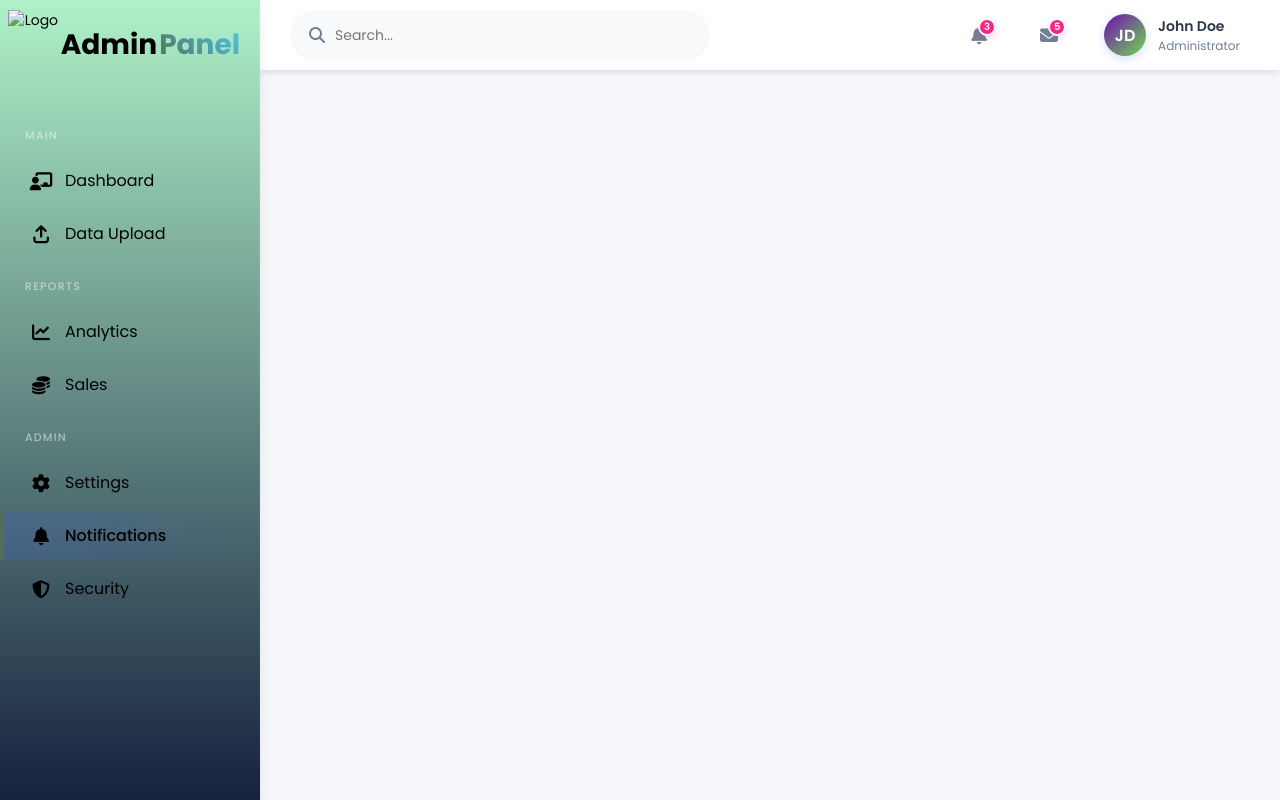
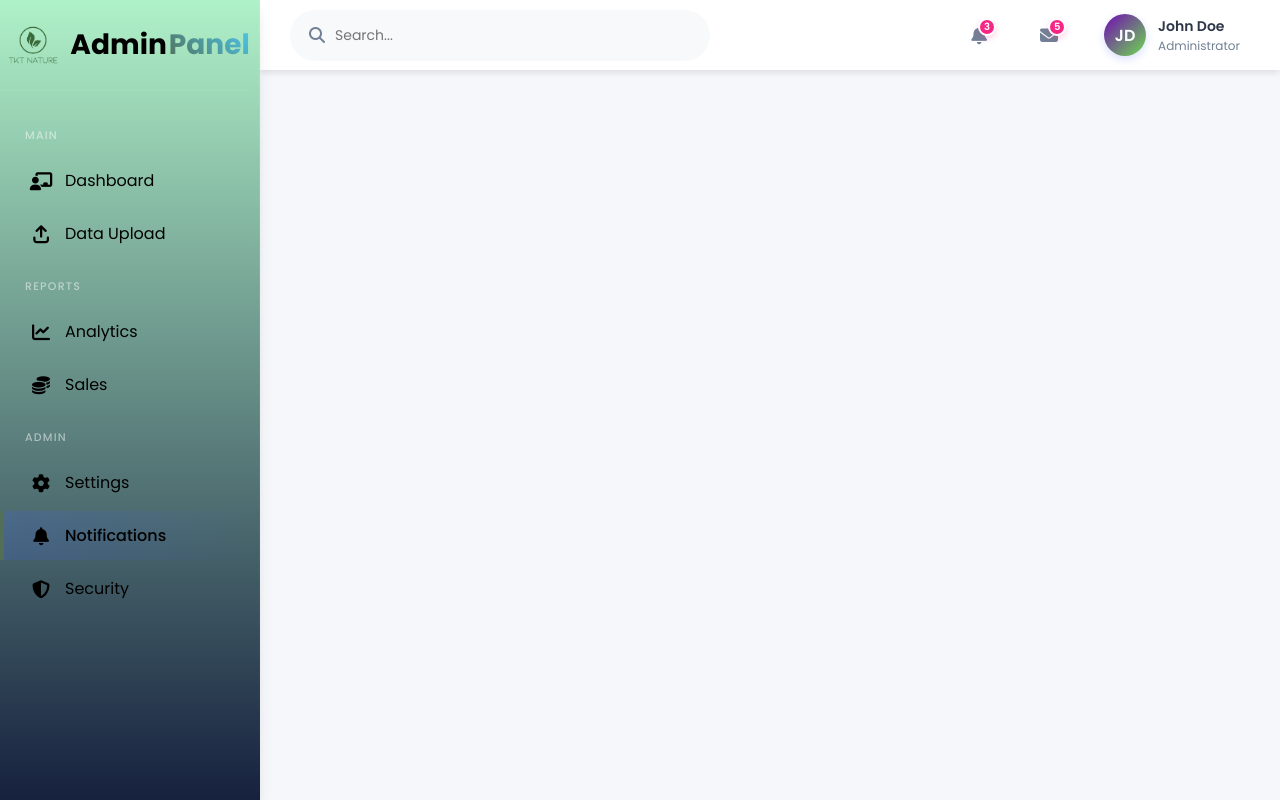
Before and after one commit to yongenang/pnl_dashboard, a website: page pages/notification.html in a window 1280 px wide. Drawn offline with nearby package versions, Linux system fonts and the light colour scheme.

Commit message:
Latest Edited

```diff
--- a/pages/notification.html
+++ b/pages/notification.html
@@ -4,7 +4,7 @@
     <meta charset="UTF-8" />
     <meta name="viewport" content="width=device-width, initial-scale=1.0" />
     <title>TKT Nature Online</title>
-    <link rel="icon" type="image/png" href="assets/logo.png">
+    <link rel="icon" type="image/png" href="../assets/logo.png">
     <link
       rel="stylesheet"
       href="https://cdnjs.cloudflare.com/ajax/libs/font-awesome/6.4.2/css/all.min.css"
@@ -25,7 +25,7 @@
       <!-- Sidebar -->
       <div class="sidebar">
         <div class="logo">
-          <img src="assets/logo.png" alt="Logo" class="logo-img" />
+          <img src="../assets/logo.png" alt="Logo" class="logo-img" />
           <h1>Admin<span>Panel</span></h1>
         </div>
         <div class="nav-menu">
```
Also changed, not shown: pages/analytic.html (+1 -1 lines), pages/dboard.html (+1 -1 lines), pages/sales.html (+1 -1 lines), pages/security.html (+1 -1 lines), pages/setting.html (+1 -1 lines), pages/upload.html (+1 -1 lines).
